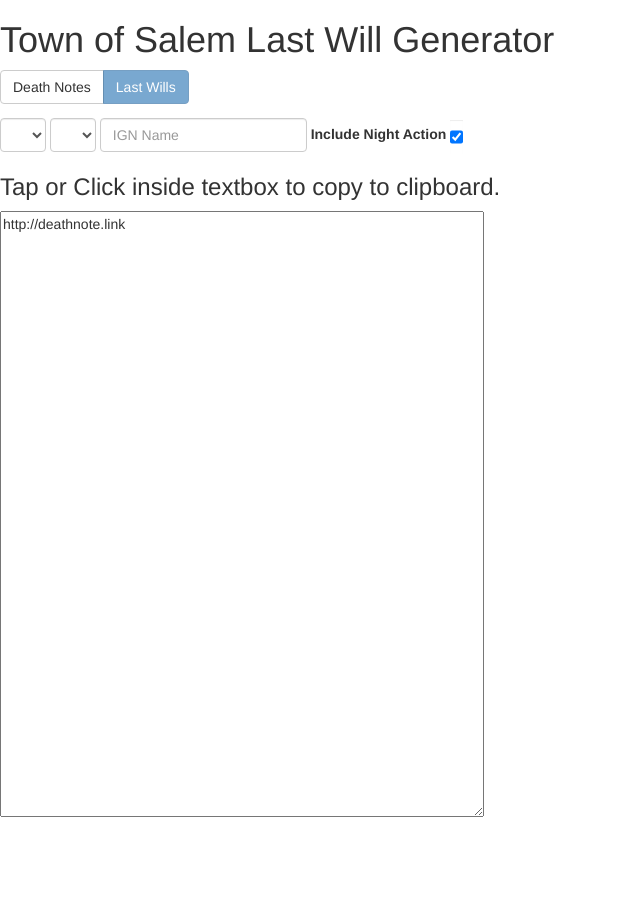
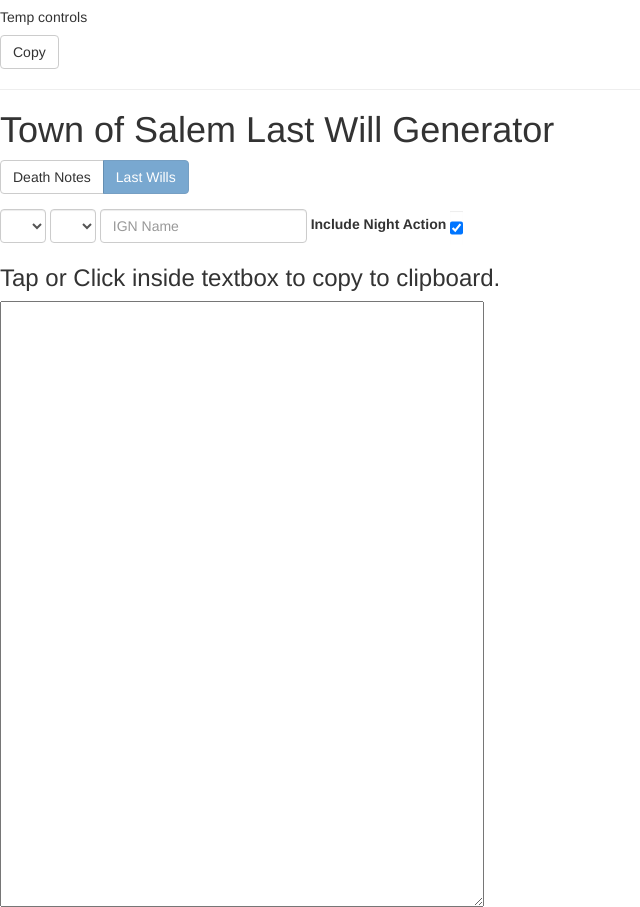
Before and after one commit to williamhatcher/deathnote, a plain HTML site: page wills.html in a window 1280 px wide. Shown: the whole page, without its empty margins (0-640 px from the left). Before the commit the page ends 817 px from the top, so only its background shows below. Drawn offline with Linux system fonts and the light colour scheme.

Commit message:
Temp controls and changes to the footer/header
Added temp controls
Decided to add the link when you copy it instead.

```diff
--- a/wills.html
+++ b/wills.html
@@ -11,6 +11,13 @@
 	<title>ToS Last Will Generator</title>
 </head>
 <body>
+
+<h5>Temp controls</h5>
+<form>
+	<a role="button" class="btn btn-default" onclick="copy_will();">Copy</a>
+</form>
+<hr></hr>
+
 <h1>Town of Salem Last Will Generator</h1>
 <div class="btn-group" style="padding-bottom:1%;">
 	<a role="button" class="btn btn-default" href="./index.html">Death Notes</a>
@@ -37,8 +44,8 @@
 
 	will = []
 	notes = []
-	header = "http://deathnote.link\n\n"
-	generate_note()
+	footer = "\n\nhttp://deathnote.link"
+	generate_note();
 
 	// First, checks if it isn't implemented yet.
 	if (!String.prototype.format) {
@@ -52,33 +59,36 @@
 		};
 	}
 
-	function copy_will(argument) {
-		argument.select();
+	// Adds the footer to the end of the textbox copies then removes the footer.
+	function copy_will() {
+		note.value += footer
+		note.select();
 		document.execCommand('copy');
+		note.value = note.value.replace(footer, "");
 		copied.innerHTML = "Copied!";
 		setTimeout(function(){copied.innerHTML = "";}, 3000);
 	}
 
 	function update_will() {
-		will = note.value.split("\n").splice(2)
+		will = note.value.split("\n");
 	}
 
 	function generate_note() {
-		note.value = header + will.join("\n")
+		note.value = will.join("\n");
 	}
 
 	function add_to_will(string) {
-		will.push(string)
-		generate_note()
+		will.push(string);
+		generate_note();
 	}
 
 	function remove_from_will(index) {
-		will.splice(index,1)
-		generate_note()
+		will.splice(index,1);
+		generate_note();
 	}
 
 	note.onchange = function(){
-		update_will()
-		generate_note()
+		update_will();
+		generate_note();
 	}
 </script>
```
